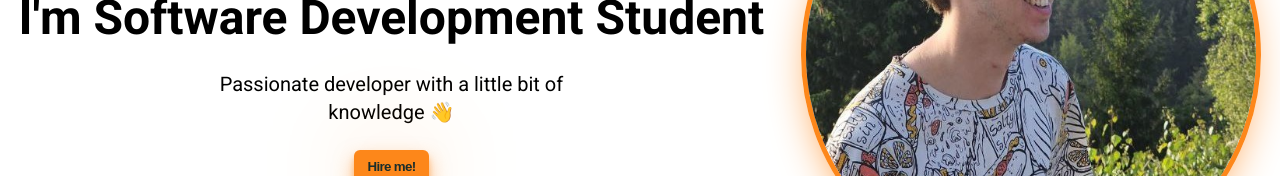
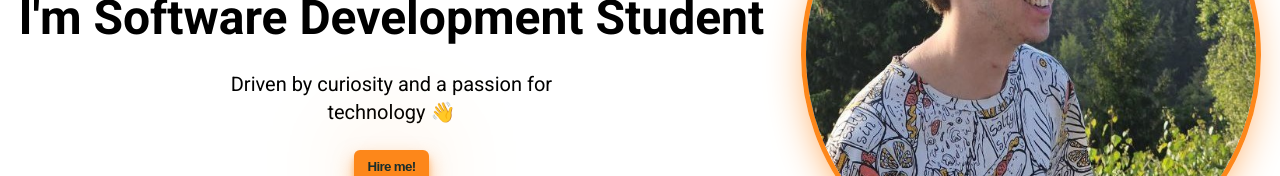
Before and after one commit to MwahMallah/MwahMallah.github.io, a plain HTML site: page index.html in a window 1280 px wide. Shown: the part 377-553 px from the top of the page. Drawn offline with Linux system fonts and the light colour scheme.

Commit message:
changed hero__description

```diff
--- a/index.html
+++ b/index.html
@@ -57,7 +57,7 @@
             <div class="hero__greetings">
                 <h1 class="hero__subtitle">Hello!</h1>
                 <h1 class="hero__title">I'm Software Development Student</h1>
-                <p class="hero__description">Passionate developer with a little bit of knowledge 👋</p>
+                <p class="hero__description">Driven by curiosity and a passion for technology 👋</p>
                 <button class="button"><a href="" class="hero__button-a">Hire me!</a></button>
             </div>
             <div class="hero__img">
```
